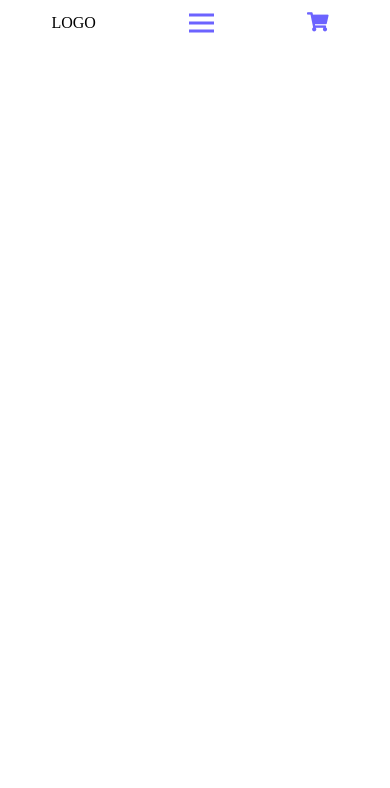
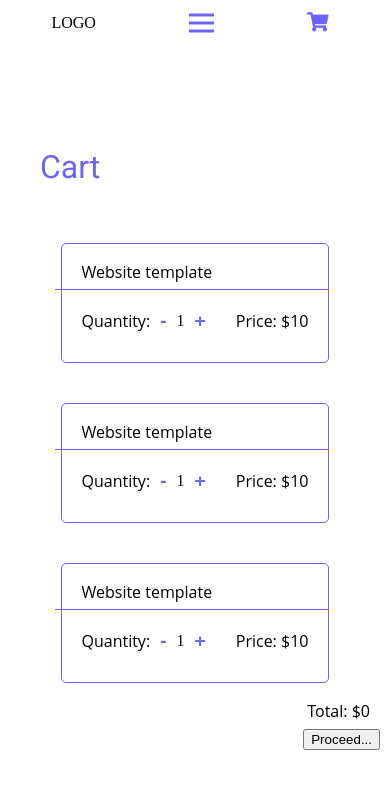
Before and after one commit to mefik1337/ecommerce-shop, a website built with webpack: page src/cart.html in a window 390 px wide. Built offline with nearby package versions, Linux system fonts and the light colour scheme.

Commit message:
add style in cart site for mobile

```diff
--- a/src/cart.html
+++ b/src/cart.html
@@ -9,7 +9,7 @@
     <title>Ecommerce shop</title>
 </head>
 <body>
-<header class="header" id="header">
+<header class="header" style="height: 12vh" id="header">
     <div class="wrapper">
         <div class="header__navigation header__navigation--active">
             <h2 class="nav__logo">LOGO</h2>
@@ -18,17 +18,84 @@
                     <span class="hamburger__inner"></span>
                 </span>
             </button>
-            <h2 class="nav__cart"><a href="cart.html"><i class="fas fa-shopping-cart"></i><span class="cart__counter">0</span></a></h2>
+            <h2 class="nav__cart"><a href="cart.html"><i class="fas fa-shopping-cart"></i><span
+                    class="cart__counter">0</span></a></h2>
             <nav class="nav">
                 <ul class="nav__list">
-                    <li class="nav__element"><a href="index.html"><i class="fas fa-home"></i>Home</a></li>
-                    <li class="nav__element"><a href="index.html#whyUs"><i class="fas fa-info-circle"></i>Why us?</a></li>
+                    <li class="nav__element"><a href="index.html#header"><i class="fas fa-home"></i>Home</a></li>
+                    <li class="nav__element"><a href="index.html#whyUs"><i class="fas fa-info-circle"></i>Why us?</a>
+                    </li>
                     <li class="nav__element"><a href="index.html#cart"><i class="fas fa-shopping-bag"></i>Shop</a></li>
                 </ul>
             </nav>
         </div>
     </div>
 </header>
-
+<section class="order" id="order">
+    <div class="wrapper">
+        <p class="order__text">Cart</p>
+        <div class="order__row">
+            <div class="order__title">
+                <p class="order__name">Product</p>
+                <div class="order__overall">
+                    <p class="order__quantity">Quantity</p>
+                    <p class="order__price">Price</p>
+                </div>
+            </div>
+            <div class="order__item">
+                <p class="product__name">Website template</p>
+                <div class="product__overall">
+                    <span class="product__quantity">Quantity:</span>
+                    <button class="product__minus">-</button>
+                    1
+                    <button class="product__plus">+</button>
+                    <p class="product__price">Price: <span>$10</span></p>
+                </div>
+            </div>
+        </div>
+        <div class="order__row">
+            <div class="order__title">
+                <p class="order__name">Product</p>
+                <div class="order__overall">
+                    <p class="order__quantity">Quantity</p>
+                    <p class="order__price">Price</p>
+                </div>
+            </div>
+            <div class="order__item">
+                <p class="product__name">Website template</p>
+                <div class="product__overall">
+                    <span class="product__quantity">Quantity:</span>
+                    <button class="product__minus">-</button>
+                    1
+                    <button class="product__plus">+</button>
+                    <p class="product__price">Price: <span>$10</span></p>
+                </div>
+            </div>
+        </div>
+        <div class="order__row">
+            <div class="order__title">
+                <p class="order__name">Product</p>
+                <div class="order__overall">
+                    <p class="order__quantity">Quantity</p>
+                    <p class="order__price">Price</p>
+                </div>
+            </div>
+            <div class="order__item">
+                <p class="product__name">Website template</p>
+                <div class="product__overall">
+                    <span class="product__quantity">Quantity:</span>
+                    <button class="product__minus">-</button>
+                    1
+                    <button class="product__plus">+</button>
+                    <p class="product__price">Price: <span>$10</span></p>
+                </div>
+            </div>
+        </div>
+        <div class="order__overall">
+            <p class="order__total">Total: <span class="order__total-text">$0</span></p>
+            <button class="order__proceed">Proceed...</button>
+        </div>
+    </div>
+</section>
 </body>
 </html>
--- /dev/null
+++ b/src/styles/cart/_order-site.scss
@@ -0,0 +1,91 @@
+.order {
+  height: 70vh;
+}
+.order__text{
+  padding: 50px 0 20px 30px;
+  font-size: 32px;
+  font-family: Roboto, sans-serif;
+  color: #6C63FF;
+}
+.order__quantity{
+  display: none;
+}
+.order__name {
+  display: none;
+  @media only screen and (min-width: 768px) {
+    display: block;
+  }
+}
+.order__row {
+  display: flex;
+  justify-content: center;
+  margin-top: 40px;
+}
+.order__title{
+  order: 2;
+  align-self: flex-end;
+}
+
+.order__price {
+  display: none;
+  @media only screen and (min-width: 768px) {
+    display: block;
+  }
+}
+.order__item {
+  border: 1px solid #6C63FF;
+  padding: 20px;
+  border-radius: 5px;
+}
+.product__overall{
+  display: flex;
+  align-items: center;
+  margin-top: 20px;
+}
+.product__price{
+  margin-left: 20px;
+  font-family: 'Open Sans', sans-serif;
+  font-weight: 500;
+}
+.product__quantity {
+  font-family: 'Open Sans', sans-serif;
+  font-weight: 500;
+}
+.product__name {
+  position: relative;
+  font-family: 'Open Sans', sans-serif;
+  font-weight: 500;
+  &::after {
+    content: '';
+    position: absolute;
+    background-color: #6C63FF;
+    height: 1px;
+    width: 273px;
+    right: -20px;
+    top: 25px;
+  }
+}
+
+.product__minus,
+.product__plus {
+  background: none;
+  border: none;
+  color: #6C63FF;
+  font-weight: 700;
+  padding: 10px;
+  font-size: 1.2rem;
+}
+.order__overall{
+  display: flex;
+  align-items: flex-end;
+  justify-content: center;
+  flex-direction: column;
+  text-align: center;
+  margin-top: 20px;
+  font-family: "Open Sans",sans-serif;
+  font-weight: 500;
+  .order__total {
+    padding-right: 10px;
+    padding-bottom: 10px;
+  }
+}
--- a/src/styles/header/_header.scss
+++ b/src/styles/header/_header.scss
@@ -12,7 +12,6 @@
       background-color: #6C63FF;
     }
   }
-
   .header__btn {
     background: none;
     border: 2px solid #6C63FF;
--- a/src/styles/index.scss
+++ b/src/styles/index.scss
@@ -2,3 +2,4 @@
 @import 'header/_header';
 @import 'about-us/_aboutus';
 @import 'cart/_cart';
+@import 'cart/_order-site';
```
Also changed, not shown: src/index.html (+1 -1 lines).
